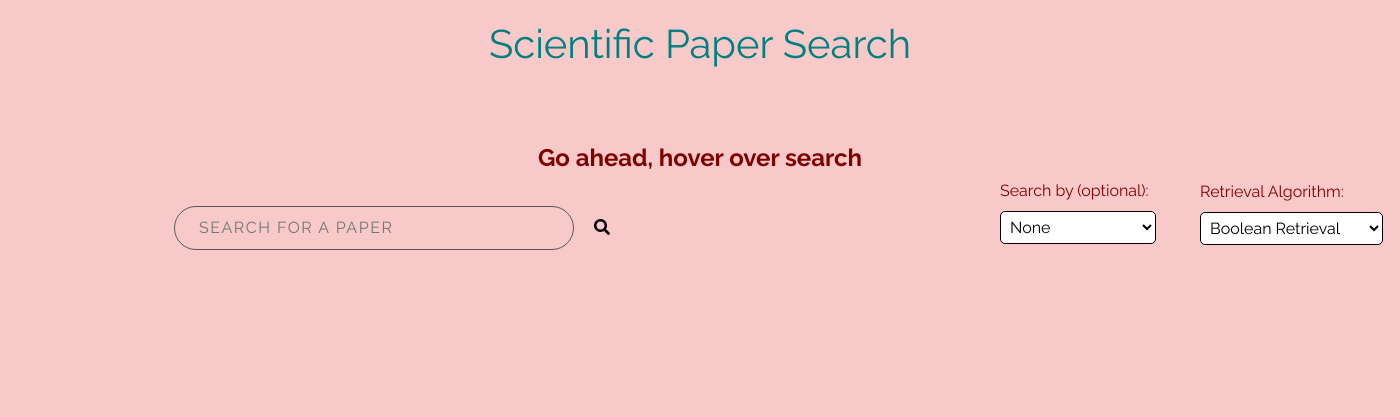
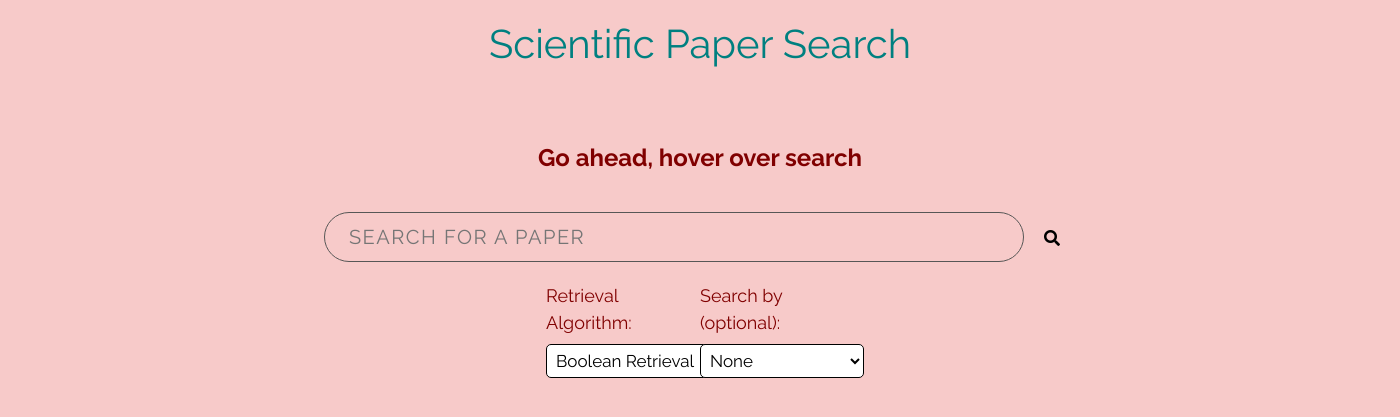
Before and after one commit to MelinaMoraiti/Paper-Search-Engine, a Flask app: page / in a window 1400 px wide. Shown: the top 417 px of the page. Run offline with Flask 3, Linux system fonts and the light colour scheme; parts of the project's set-up code (start-up, migrations or seed data) failed here and were passed over; some libraries are stand-ins or nearby versions.

Commit message:
Changed the position of filter and algorithm selection

```diff
--- a/sources/app.py
+++ b/sources/app.py
@@ -6,7 +6,7 @@ from file_operations import retrieve_data
 from text_processing import preprocess_paper
 app = Flask(__name__, template_folder=os.path.join(os.path.dirname(__file__), 'templates'))
 
-papers_collection = retrieve_data('../files/arXiv_papers_less.json')
+papers_collection = retrieve_data('../files/arXiv_papers.json')
 preprocessed_metadata = {}
 for paper in papers_collection:
     document_id = paper['arXiv ID']
--- a/sources/static/styles.css
+++ b/sources/static/styles.css
@@ -2,7 +2,6 @@
 body {
     font-family: 'Raleway', 'Lato', sans-serif;
     margin: 0 auto;
-    padding: 0;
     background-color: #f7cac9; /* Background color */
 }
 .no-results {
@@ -20,13 +19,11 @@ h1 {
 .search__container {
     padding-top: 64px;
 }
-.search__input-group {
-    margin-right: 600px;
-}
+
 .search__title {
     font-size: 24px;
     font-weight: 900;
-    margin-bottom: 10px;
+    text-align: center;
     color: #800000; /* Search title color */
 }
 
@@ -38,9 +35,9 @@ h1 {
 .search__input {
     width: 50%;
     padding: 12px 24px;
-    font-size: 16px;
+    font-size: 20px;
     line-height: 18px;
-    transition: all 500ms ease-in-out 250ms;
+    transition: all 250ms ease-in-out ;
     margin: 20px auto;
     border-radius: 50px;
     backface-visibility: hidden;
@@ -64,23 +61,26 @@ form {
 
 label {
     display: block;
+    font-size: 18px;
     color: #800000; /* Label text color */
 }
+.options__container {
+    display: flex;
+    justify-content: center;
+}
+
+.algorithm__container,
 .filter__container {
-    margin-left: 1000px;
-    margin-top: -66px
+    width: 11%;
 }
-.algorithm__container{
-    margin-left: 1200px;
-    margin-top: -90px
-}
+
 select {
     padding: 5px;
-    font-size: 16px;
-    background-color:white; /* Form element background color */
-    color: #000; /* Form element text color */
+    font-size: 17px;
+    background-color:white;
+    color: #000;
+    border-radius: 5px;
     border: 1px solid black;
-    border-radius: 5px;
     cursor: pointer;
 }
 .search__button {
@@ -90,7 +90,7 @@ select {
     padding: 8px 16px;
     font-size: 16px;
     margin-top: 10px;
-    border-radius: 5px;
+    border-radius: 2px;
     cursor: pointer;
 }
 
--- a/sources/templates/search_form.html
+++ b/sources/templates/search_form.html
@@ -24,6 +24,7 @@
                 </button>
             </div>
         </div>
+        <div class="options__container">
             <div class="algorithm__container">
                 <label for="algorithm">Retrieval Algorithm:</label>
                 <select name="algorithm" id="algorithm">
@@ -43,6 +44,7 @@
                     <option value="Title">Title</option>
                 </select>
             </div>
+        </div>
         </form>
     </div>
 
```
Lines whose indentation alone changed are shown as unchanged.
